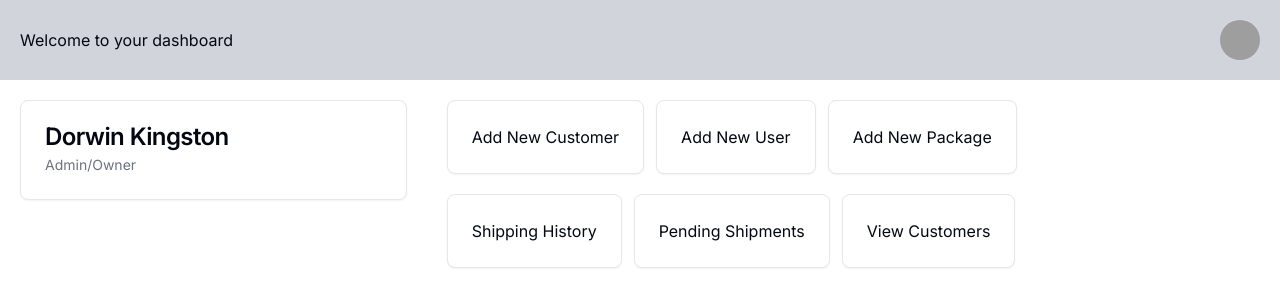
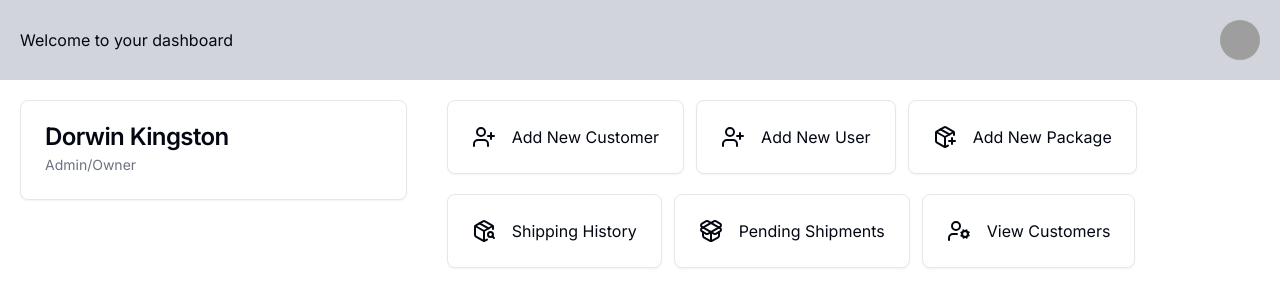
Before and after one commit to stephonfraser/fizfreight, a Next.js app: page /workspace in a window 1280 px wide. Shown: the top 306 px of the page. Built offline with nearby package versions, Linux system fonts and the light colour scheme; grey boxes are pictures that could not be loaded.

Commit message:
Added icons to workspace tiles

```diff
--- a/app/workspace/components/NavigationBar.tsx
+++ b/app/workspace/components/NavigationBar.tsx
@@ -39,13 +39,7 @@ const NavigationBar = () => {
               Profile
             </DropdownMenuItem>
             <DropdownMenuItem>
-              Billing
-            </DropdownMenuItem>
-            <DropdownMenuItem>
               Settings
-            </DropdownMenuItem>
-            <DropdownMenuItem>
-              Keyboard shortcuts
             </DropdownMenuItem>
           </DropdownMenuGroup>
           <DropdownMenuSeparator />
@@ -64,9 +58,7 @@ const NavigationBar = () => {
             </DropdownMenuSub>
           </DropdownMenuGroup>
           <DropdownMenuSeparator />
-          <DropdownMenuItem>GitHub</DropdownMenuItem>
           <DropdownMenuItem>Support</DropdownMenuItem>
-          <DropdownMenuItem disabled>API</DropdownMenuItem>
           <DropdownMenuSeparator />
           <Link href={"/"}>
             <DropdownMenuItem>
--- a/app/workspace/page.tsx
+++ b/app/workspace/page.tsx
@@ -4,6 +4,8 @@ import { Button } from "@/components/ui/button"
 import { redirect } from "next/navigation";
 import { sql } from "@vercel/postgres";
 import Link from "next/link";
+import { LuUserPlus, LuUserCog, LuPackagePlus, LuPackageSearch, LuPackageOpen } from "react-icons/lu";
+
 import {
   Card,
   CardContent,
@@ -35,27 +37,31 @@ export default function Home() {
         <div className="rightSide p-5 w-3/3">
           <div className="dashboard-tiles flex flex-row gap-3 ">
               <Card className="hover:cursor-pointer hover:shadow-md hover:duration-100">
-                  <CardHeader>
-                      Add New Customer
+                  <CardHeader className="flex flex-row gap-4 items-center">
+                        <LuUserPlus size={24}/>
+                        Add New Customer
                   </CardHeader>
               </Card>
 
               <Card className="hover:cursor-pointer hover:shadow-md hover:duration-100">
-                  <CardHeader>
-                      Add New User
+                  <CardHeader className="flex flex-row gap-4 items-center">
+                        <LuUserPlus size={24}/>
+                        Add New User
                   </CardHeader>
               </Card>
 
               <Card className="hover:cursor-pointer hover:shadow-md hover:duration-100">
-                  <CardHeader>
-                      Add New Package
+                  <CardHeader className="flex flex-row gap-4 items-center">
+                        <LuPackagePlus size={24} />
+                        Add New Package
                   </CardHeader>
               </Card>
             </div>
             <div className="dashboard-tiles flex flex-row gap-3 mt-5">
               <Link href={"/workspace/history"}>
                 <Card className="hover:cursor-pointer hover:shadow-md hover:duration-100">
-                    <CardHeader>
+                    <CardHeader className="flex flex-row gap-4 items-center">
+                        <LuPackageSearch size={24} />
                         Shipping History
                     </CardHeader>
                 </Card>
@@ -63,7 +69,8 @@ export default function Home() {
 
               <Link href={"/workspace/pending"}>
                 <Card className="hover:cursor-pointer hover:shadow-md hover:duration-100">
-                    <CardHeader>
+                    <CardHeader className="flex flex-row gap-4 items-center">
+                        <LuPackageOpen size={24} />
                         Pending Shipments
                     </CardHeader>
                 </Card>
@@ -71,7 +78,8 @@ export default function Home() {
 
               <Link href={"/workspace/customers"}>
                 <Card className="hover:cursor-pointer hover:shadow-md hover:duration-100">
-                    <CardHeader>
+                    <CardHeader className="flex flex-row gap-4 items-center">
+                        <LuUserCog size={24} />
                         View Customers
                     </CardHeader>
                 </Card>
```
